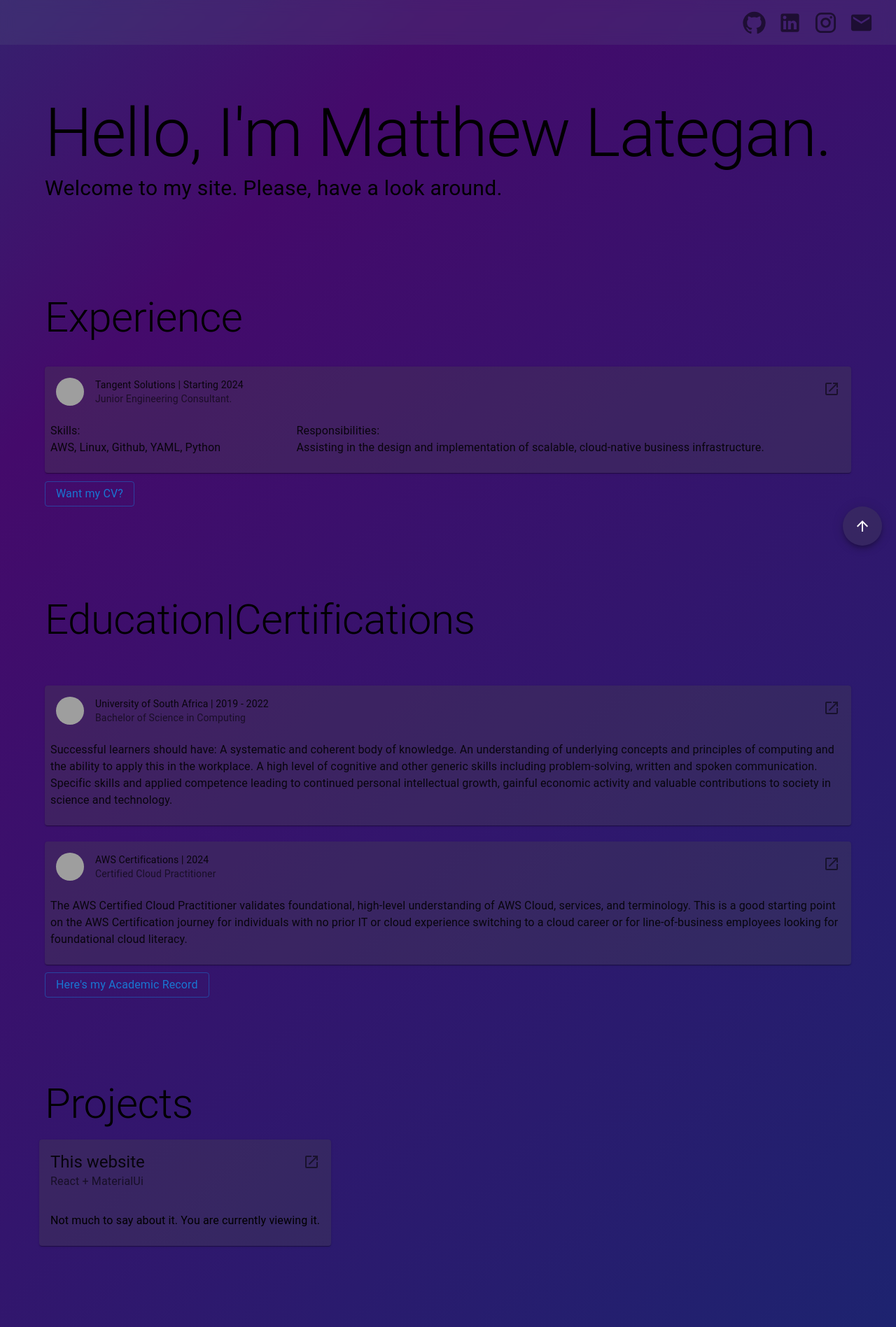
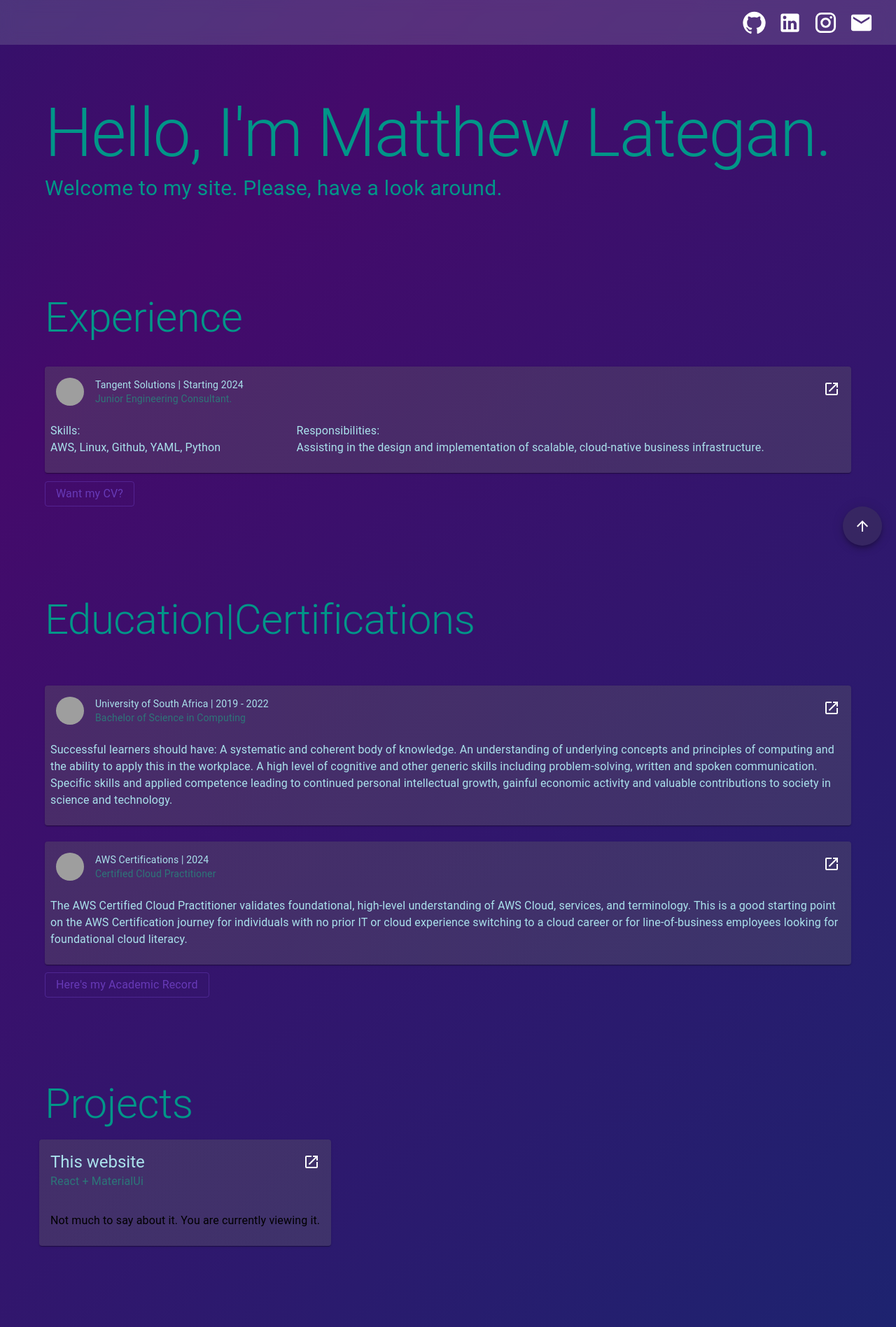
Before and after one commit to RoughRoman/RoughRoman.github.io, a React (Vite) app: page / in a window 1280 px wide. Shown: the whole page at 70% size. Built offline with nearby package versions, Linux system fonts and the light colour scheme; grey boxes are pictures that could not be loaded.

Commit message:
Added Rudimentary styling

```diff
--- a/src/App.jsx
+++ b/src/App.jsx
@@ -1,5 +1,5 @@
 import { useState } from 'react';
-import { Grid, IconButton,  AppBar, Toolbar, Container, Box, CardHeader, Avatar, CardContent, Button,  CardMedia, Fab,Icon } from '@mui/material';
+import { Grid, IconButton,  AppBar, Toolbar, Container, Box, CardHeader, Avatar, CardContent, Button,  Fab, createTheme, ThemeProvider } from '@mui/material';
 import Typography from '@mui/material/Typography'
 import Card from '@mui/material/Card';
 
@@ -14,10 +14,36 @@ import CV from './docs/M.Lategan CV.pdf';
 import Record from './docs/AcademicRecord.pdf';
 
 
+export const themeOptions = {
+  palette: {
+    mode: 'dark',
+    primary: {
+      main: '#673ab7',
+    },
+    secondary: {
+      main: '#009688',
+    },
+    info: {
+      main: '#29f6e0',
+    },
+    text: {
+      primary: '#aae2ec',
+      secondary: 'rgba(34,148,127,0.7)',
+    },
+    background: {
+      default: '#121212',
+    },
+  },
+};
+
+const mainTheme = createTheme(themeOptions);
+
 
 function App() {
   return (
     <>
+
+      <ThemeProvider theme={mainTheme}>
         <NavBar></NavBar>
         <HeroBar></HeroBar>
         <Experience></Experience>
@@ -42,6 +68,9 @@ function App() {
           <ArrowUpwardIcon/>
         </Fab>
 
+      </ThemeProvider>
+
+
 
 
     </>
@@ -56,12 +85,13 @@ function HeroBar() {
       <Container sx={{
         paddingTop: '10%'
       }}>
-        <Typography fontFamily={'roboto'} variant="h1" color="initial" sx={{
+        <Typography fontFamily={'roboto'} variant="h1" color="secondary" sx={{
         }}> Hello, I'm Matthew Lategan. </Typography>
-        <Typography fontFamily={'roboto'} variant="body1" color="initial" sx={{
+        <Typography fontFamily={'roboto'} variant="body1" color="secondary" sx={{
           fontSize:'30px'
         }}>Welcome to my site. Please, have a look around.</Typography>
       </Container>
+
     </>
   );
 }
@@ -97,7 +127,7 @@ function Experience(){
   return(
     <>
       <Container sx={{paddingTop:"10%"}}>
-        <Typography  fontFamily={'roboto'} variant="h2" sx={{ paddingBottom:"3%"}}>Experience</Typography>
+        <Typography  fontFamily={'roboto'} variant="h2" sx={{ paddingBottom:"3%"}} color="secondary">Experience</Typography>
         <ExperienceCard
           companyAndDate="Tangent Solutions | Starting 2024"
           jobTitle="Junior Engineering Consultant."
@@ -159,7 +189,7 @@ function Education(){
   return(
     <>
       <Container sx={{paddingTop:"10%"}}>
-        <Typography fontFamily={'roboto'} variant="h2" sx={{ paddingBottom:"3%"}}>Education|Certifications</Typography>
+        <Typography fontFamily={'roboto'} variant="h2" sx={{ paddingBottom:"3%"}} color="secondary">Education|Certifications</Typography>
         <EducationCard
           instituteAndDate={"University of South Africa | 2019 - 2022"}
           qualification={"Bachelor of Science in Computing"}
@@ -223,7 +253,7 @@ function Projects(){
   return(
     <>
     <Container>
-      <Typography fontFamily={'roboto'} variant="h2" sx={{marginTop:"10%"}} > Projects</Typography>
+      <Typography fontFamily={'roboto'} variant="h2" sx={{marginTop:"10%"}} color="secondary" > Projects</Typography>
       <Grid
         container
         spacing={1}
@@ -236,7 +266,7 @@ function Projects(){
         <ProjectCard
         projectTitle={"This website"}
         projectSubHeader={"React + MaterialUi"}
-        projectMediaSrc={null}
+
         linkTo={"https://github.com/RoughRoman/RoughRoman.github.io"}
         />
 
@@ -246,10 +276,9 @@ function Projects(){
     </>
   )
 }
-function ProjectCard({projectTitle, projectSubHeader, projectMediaSrc, linkTo}){
+function ProjectCard({projectTitle, projectSubHeader,  linkTo}){
   return(<>
     <Card sx={{ backgroundColor: "hsla(270, 1%, 29%, 0.3)", marginTop:"2%", marginBottom:"10%"}}>
-      <CardMedia title="" image={projectMediaSrc} />
       <CardHeader
         action={
           <IconButton aria-label="" href={linkTo} target='_blank'>
--- a/src/index.css
+++ b/src/index.css
@@ -1,6 +1,6 @@
 
 body {
-    background: linear-gradient(-45deg, #192670, #440a6b, #096879, #0a7024);
+    background: linear-gradient(-45deg, #192670, #440a6b, #042768, #0a7024);
     background-size: 400% 400%;
     animation: gradient 15s ease infinite;
     height: 100vh;
```
Lines whose indentation alone changed are shown as unchanged.
